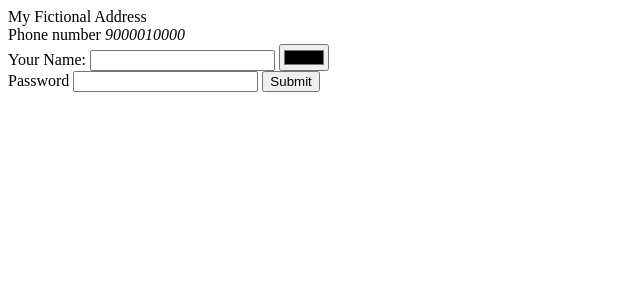
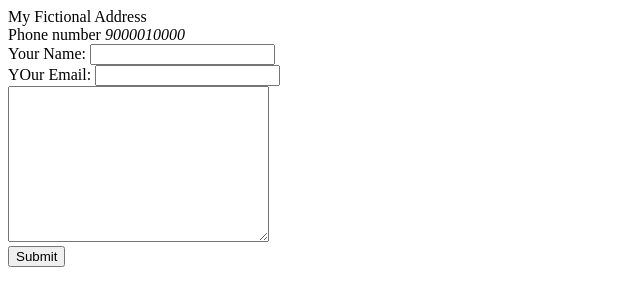
Before and after one commit to sunakshitejwani/xcv, a plain HTML site: page contactme.html in a window 1280 px wide. Shown: the whole page, without its empty margins (0-640 px from the left). Drawn offline with Linux system fonts and the light colour scheme.

Commit message:
update contact me with form

```diff
--- a/contactme.html
+++ b/contactme.html
@@ -1,18 +1,19 @@
 <!DOCTYPE html>
 <html>
     <head>
+        <meta charset="utf-8">
         <title> Contact Me</title>
     </head>
     <body>
        My Fictional Address
        <br>
        Phone number<em> 9000010000</em>
-       <form class="" action="index.html" method="post">
+       <form action="mailto:sunakshitejwani@gmail.com" method="post" enctype="text/plain">
             <label>Your Name:</label>
-            <input type="text" name="" value="">
-            <input type="color" name="" value=""><br>
-            <label>Password</label>
-            <input type="password" name="" value="">
+            <input type="text" name="yourName" value=""><br>
+            <label>YOur Email: </label>
+            <input type="email" name="yourEmail" value=""><br>
+            <textarea name="yourMessage" rows="10" cols="30"></textarea><br>
             <input type="submit" name="">
        </form>
     </body>
```
